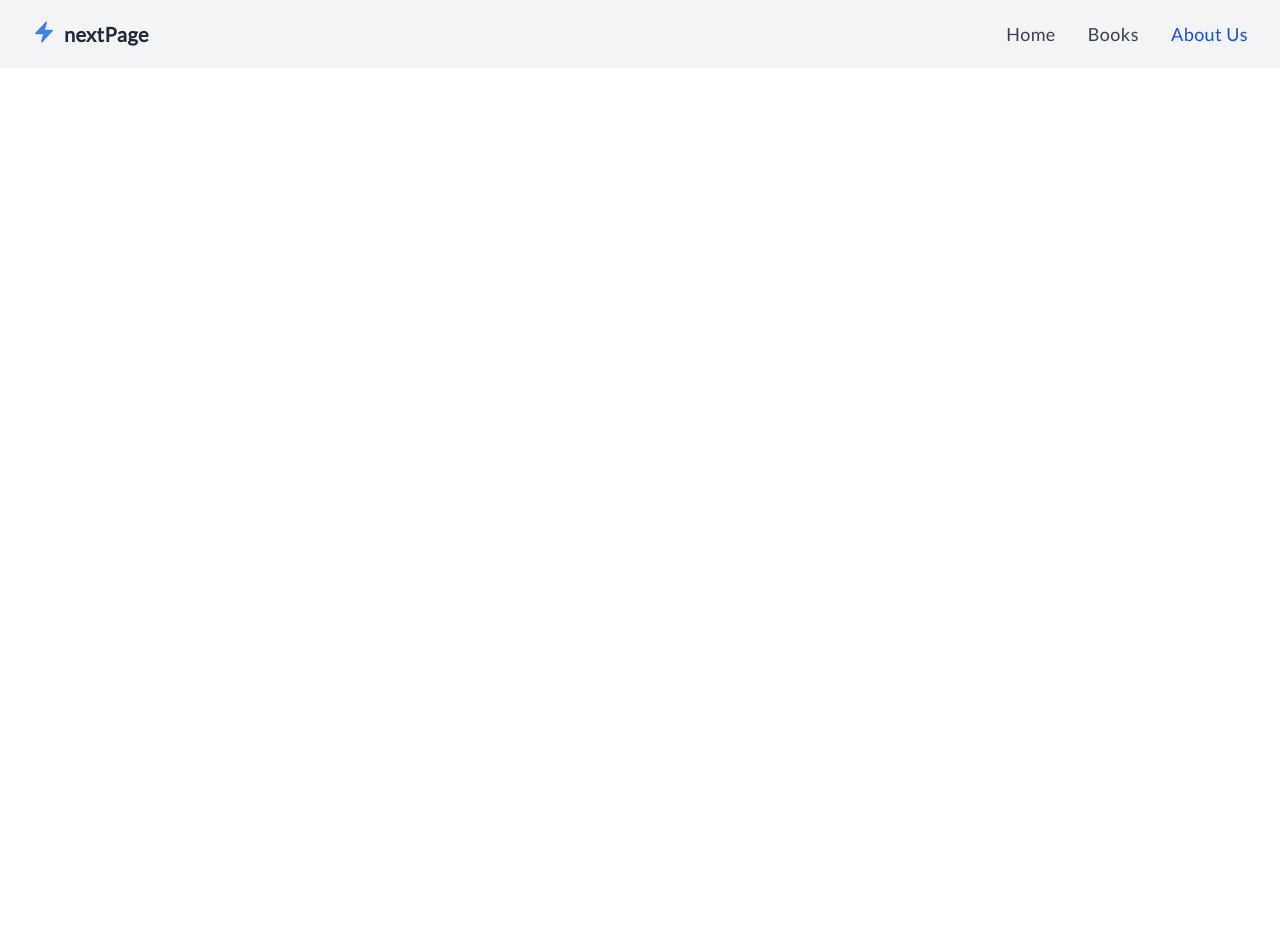
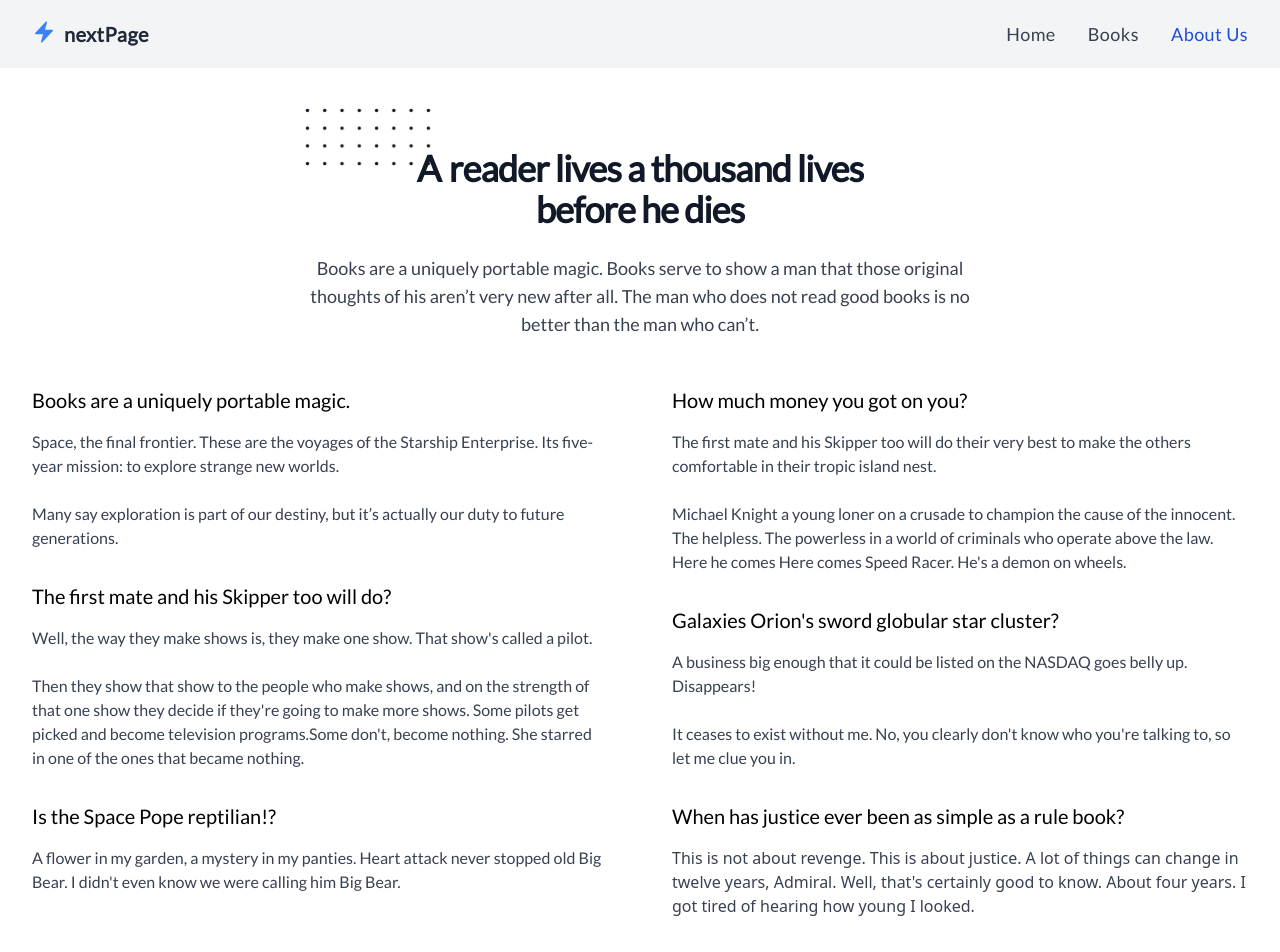
Before and after one commit to sifatullahshoyon/nextPage, a React (Vite) app: page /about in a window 1280 px wide. Shown: the top 952 px of the page. Before the commit the page ends 800 px from the top, so only its background shows below. Built offline with nearby package versions, Linux system fonts and the light colour scheme.

Commit message:
added about component

```diff
--- a/src/components/About/About.jsx
+++ b/src/components/About/About.jsx
@@ -1,13 +1,134 @@
-import React from 'react';
+import React from "react";
 
 const About = () => {
-    return (
-        <div >
-            {/* Text Content */}
-            <div></div>
-            {/*  */}
+  return (
+    <div className="my-container">
+      <div className="max-w-xl sm:mx-auto lg:max-w-2xl">
+        <div className="max-w-xl mb-10 md:mx-auto sm:text-center lg:max-w-2xl md:mb-12">
+          <h2 className="max-w-lg mb-6 font-sans text-3xl font-bold leading-none tracking-tight text-gray-900 sm:text-4xl md:mx-auto">
+            <span className="relative inline-block">
+              <svg
+                viewBox="0 0 52 24"
+                fill="currentColor"
+                className="absolute top-0 left-0 z-0 hidden w-32 -mt-8 -ml-20 text-blue-gray-100 lg:w-32 lg:-ml-28 lg:-mt-10 sm:block"
+              >
+                <defs>
+                  <pattern
+                    id="70326c9b-4a0f-429b-9c76-792941e326d5"
+                    x="0"
+                    y="0"
+                    width=".135"
+                    height=".30"
+                  >
+                    <circle cx="1" cy="1" r=".7" />
+                  </pattern>
+                </defs>
+                <rect
+                  fill="url(#70326c9b-4a0f-429b-9c76-792941e326d5)"
+                  width="52"
+                  height="24"
+                />
+              </svg>
+              <span className="relative font-lato">A</span>
+            </span>{" "}
+            <span className="font-lato">reader lives a thousand lives before he dies</span>
+          </h2>
+          <p className="text-lg font-lato text-gray-700 md:text-lg">
+            Books are a uniquely portable magic. Books serve to show a man that
+            those original thoughts of his aren’t very new after all. The man
+            who does not read good books is no better than the man who can’t.
+          </p>
         </div>
-    );
+      </div>
+      <div className="max-w-screen-xl sm:mx-auto">
+        <div className="grid grid-cols-1 gap-16 row-gap-8 lg:grid-cols-2">
+          <div className="space-y-8">
+            <div>
+              <p className="mb-4 text-xl font-medium font-lato">
+                Books are a uniquely portable magic.
+              </p>
+              <p className="text-gray-700 font-lato">
+                Space, the final frontier. These are the voyages of the Starship
+                Enterprise. Its five-year mission: to explore strange new
+                worlds.
+                <br />
+                <br />
+                Many say exploration is part of our destiny, but it’s actually
+                our duty to future generations.
+              </p>
+            </div>
+            <div>
+              <p className="mb-4 text-xl font-medium font-lato">
+                The first mate and his Skipper too will do?
+              </p>
+              <p className="text-gray-700 font-lato">
+                Well, the way they make shows is, they make one show. That
+                show's called a pilot.
+                <br />
+                <br />
+                Then they show that show to the people who make shows, and on
+                the strength of that one show they decide if they're going to
+                make more shows. Some pilots get picked and become television
+                programs.Some don't, become nothing. She starred in one of the
+                ones that became nothing.
+              </p>
+            </div>
+            <div>
+              <p className="mb-4 text-xl font-medium font-lato">
+                Is the Space Pope reptilian!?
+              </p>
+              <p className="text-gray-700 font-lato">
+                A flower in my garden, a mystery in my panties. Heart attack
+                never stopped old Big Bear. I didn't even know we were calling
+                him Big Bear.
+              </p>
+            </div>
+          </div>
+          <div className="space-y-8">
+            <div>
+              <p className="mb-4 text-xl font-medium font-lato">
+                How much money you got on you?
+              </p>
+              <p className="text-gray-700 font-lato">
+                The first mate and his Skipper too will do their very best to
+                make the others comfortable in their tropic island nest.
+                <br />
+                <br />
+                Michael Knight a young loner on a crusade to champion the cause
+                of the innocent. The helpless. The powerless in a world of
+                criminals who operate above the law. Here he comes Here comes
+                Speed Racer. He's a demon on wheels.
+              </p>
+            </div>
+            <div>
+              <p className="mb-4 text-xl font-medium font-lato">
+                Galaxies Orion's sword globular star cluster?
+              </p>
+              <p className="text-gray-700 font-lato">
+                A business big enough that it could be listed on the NASDAQ goes
+                belly up. Disappears!
+                <br />
+                <br />
+                It ceases to exist without me. No, you clearly don't know who
+                you're talking to, so let me clue you in.
+              </p>
+            </div>
+            <div>
+              <p className="mb-4 text-xl font-medium font-lato">
+                When has justice ever been as simple as a rule book?
+              </p>
+              <p className="text-gray-700">
+                This is not about revenge. This is about justice. A lot of
+                things can change in twelve years, Admiral. Well, that's
+                certainly good to know. About four years. I got tired of hearing
+                how young I looked.
+              </p>
+            </div>
+          </div>
+        </div>
+      </div>
+    </div>
+  );
 };
 
 export default About;
--- a/src/components/Book/Book.jsx
+++ b/src/components/Book/Book.jsx
@@ -2,14 +2,15 @@
 import { Link } from "react-router-dom";
 
 const Book = ({ book }) => {
-  const { image, price, title, subtitle } = book;
+
+  const {image, price, title, subtitle } = book;
   return (
-    <Link to={`/book`}>
+    <Link to={`../book/${book.isbn13}`}>
       <div className="relative overflow-hidden transition duration-200 transform hover:-translate-y-2 rounded shadow-lg hover:shadow-2xl">
         <img
           src={image}
           alt="book cover"
-          className="object-cover w-full h-56 md:h-64 xl:h-80"
+          className="object-cover w-full h-full md:h-full xl:h-80"
         />
         <div className="bg-black absolute px-6 py-4 inset-0 bg-opacity-75 opacity-0 hover:opacity-100 transition-opacity duration-200 font-lato text-white flex flex-col">
           <h4 className="font-bold text-xl">{title}</h4>
--- /dev/null
+++ b/src/components/BookDetails/BookDetails.jsx
@@ -0,0 +1,14 @@
+import React from 'react';
+import { useLoaderData } from 'react-router-dom';
+
+const BookDetails = () => {
+    const singleBookData = useLoaderData();
+    console.log(singleBookData)
+    return (
+        <div>
+
+        </div>
+    );
+};
+
+export default BookDetails;
--- a/src/components/Books/Books.jsx
+++ b/src/components/Books/Books.jsx
@@ -10,8 +10,8 @@
         return <LoadingSpinner />
     }
     return (
-        <div>
-            <div className='my-container grid lg:grid-cols-4 md:grid-cols-2 sm:grid-cols-1 gap-6 mb-8'>
+        <div className='my-container'>
+            <div className='grid lg:grid-cols-4 md:grid-cols-2 sm:grid-cols-1 gap-6 mb-8'>
                 {
                     books?.map(book => <Book
                     key={book.isbn13}
--- a/src/main.jsx
+++ b/src/main.jsx
@@ -7,6 +7,7 @@
 import About from './components/About/About.jsx';
 import Books from './components/Books/Books.jsx';
 import LoadingSpinner from './components/LoadingSpinner/LoadingSpinner.jsx';
+import BookDetails from './components/BookDetails/BookDetails.jsx';
 
 const router = createBrowserRouter([
   {
@@ -21,6 +22,11 @@
         path: 'books',
         element: <Books />,
         loader: () => fetch('https://api.itbook.store/1.0/new'),
+      },
+      {
+        path: '/books/:id',
+        element: <BookDetails />,
+        loader: ({params}) => fetch(`https://api.itbook.store/1.0/books/${params.id}`),
       },
       {
         path: 'about',
```
